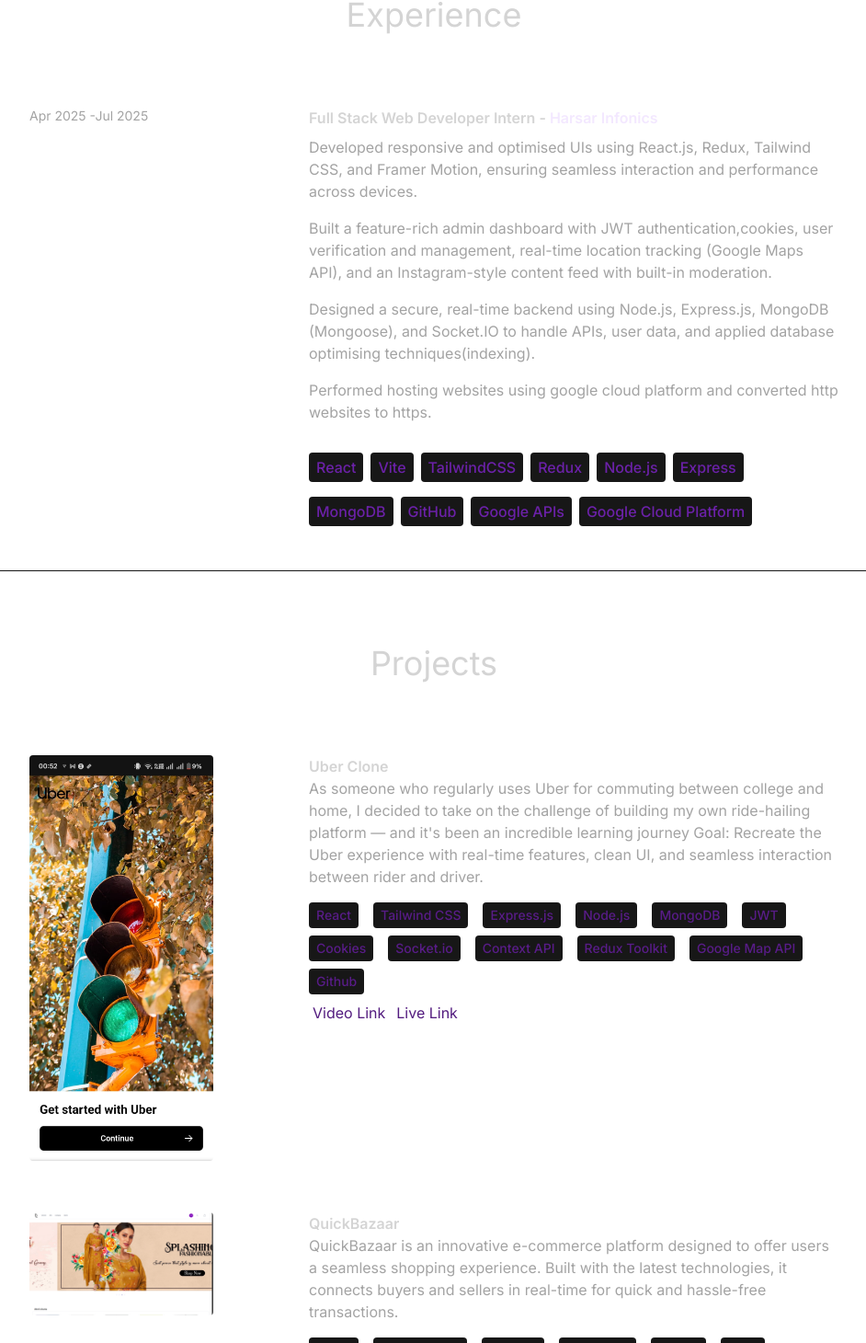
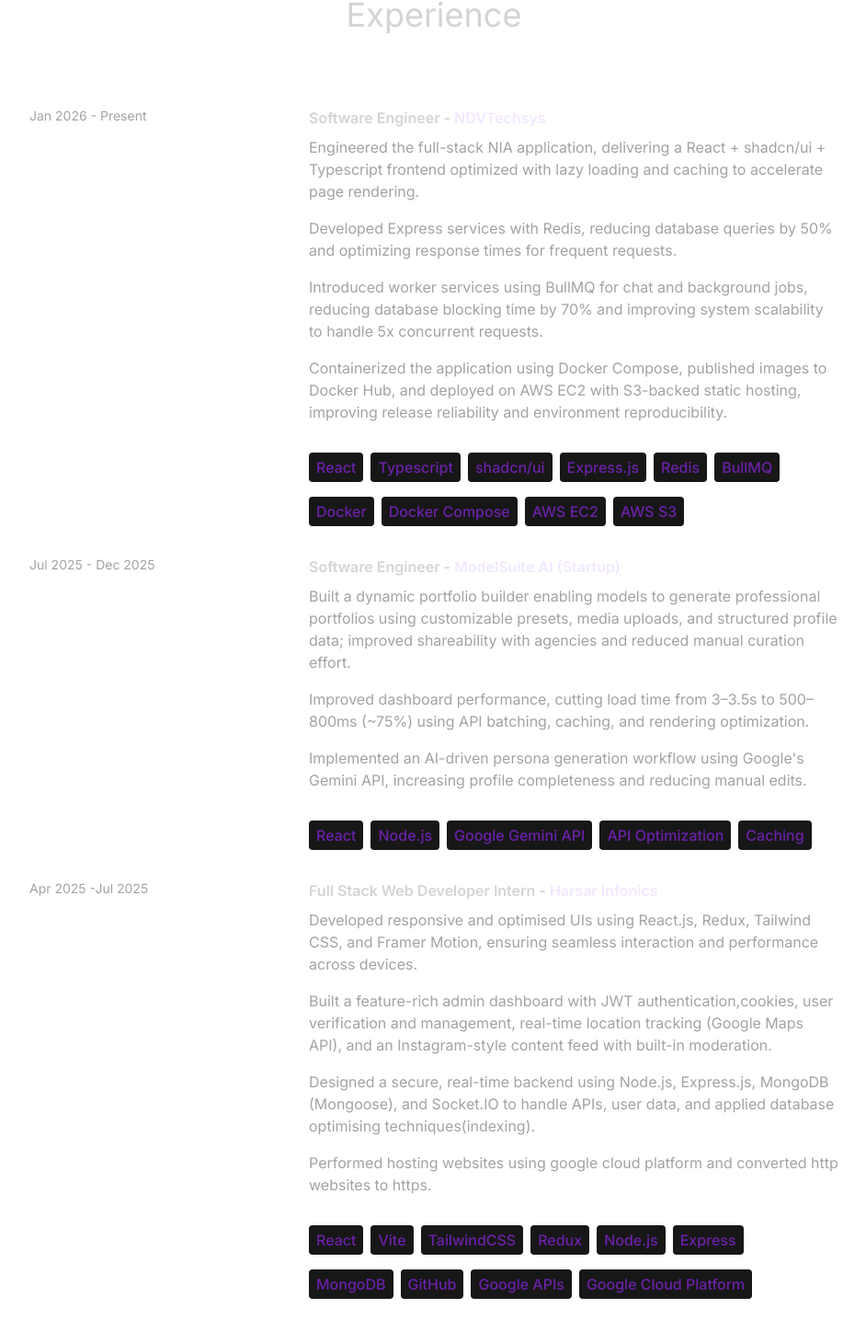
Before and after one commit to Karan-Singh-Bisht/Portfolio, a React (Vite) app: page / in a window 1280 px wide. Shown: the part 1949-3409 px from the top of the page at 92% size, without its empty margins (168-1110 px from the left). Built offline with nearby package versions, Linux system fonts and the light colour scheme.

Commit message:
Project and Experience Update

```diff
--- a/src/components/Home.jsx
+++ b/src/components/Home.jsx
@@ -13,7 +13,6 @@
     <>
       <div>
         <div className="overflow-x-hidden overflow-y-hidden text-neutral-300 antialiased selection:bg-cyan-300 selection:text-cyan-900">
-          <BlobCursor />
           <div className="fixed top-0 -z-10 h-full w-full">
             <div className="absolute top-0 z-[-2] h-screen w-screen bg-neutral-950 bg-[radial-gradient(ellipse_80%_80%_at_50%_-20%,rgba(120,119,198,0.3),rgba(255,255,255,0))]"></div>
           </div>
--- a/src/components/TextAnimation/Decrypt.jsx
+++ b/src/components/TextAnimation/Decrypt.jsx
@@ -38,7 +38,7 @@
 export default function DecryptedText({
   text,
   speed = 90,
-  maxIterations = 15,
+  maxIterations = 10,
   sequential = false,
   revealDirection = "start",
   useOriginalCharsOnly = false,
@@ -206,7 +206,7 @@
 
     const observer = new IntersectionObserver(
       observerCallback,
-      observerOptions
+      observerOptions,
     );
     const currentRef = containerRef.current;
     if (currentRef) {
--- a/src/constants/index.js
+++ b/src/constants/index.js
@@ -2,6 +2,7 @@
 import MovieMania from "../assets/projects/MovieMania.png";
 import QuickBazaar from "../assets/projects/QuickBazaarPhoto.png";
 import uberClone from "../assets/projects/uberClone.jpeg";
+import verify from "/verify.png";
 
 export const HERO_CONTENT = `Hi, I'm Karan Singh Bisht , a results-driven MERN Stack Developer with a deep passion for creating cutting-edge web applications. My expertise spans both front-end and back-end development, allowing me to architect and deliver end-to-end solutions that drive business growth and user engagement.`;
 
@@ -13,6 +14,46 @@
 `;
 
 export const EXPERIENCES = [
+  {
+    year: "Jan 2026 - Present",
+    role: "Software Engineer",
+    company: "NDVTechsys",
+    description: [
+      "Engineered the full-stack NIA application, delivering a React + shadcn/ui + Typescript frontend optimized with lazy loading and caching to accelerate page rendering.",
+      "Developed Express services with Redis, reducing database queries by 50% and optimizing response times for frequent requests.",
+      "Introduced worker services using BullMQ for chat and background jobs, reducing database blocking time by 70% and improving system scalability to handle 5x concurrent requests.",
+      "Containerized the application using Docker Compose, published images to Docker Hub, and deployed on AWS EC2 with S3-backed static hosting, improving release reliability and environment reproducibility.",
+    ],
+    technologies: [
+      "React",
+      "Typescript",
+      "shadcn/ui",
+      "Express.js",
+      "Redis",
+      "BullMQ",
+      "Docker",
+      "Docker Compose",
+      "AWS EC2",
+      "AWS S3",
+    ],
+  },
+  {
+    year: "Jul 2025 - Dec 2025",
+    role: "Software Engineer",
+    company: "ModelSuite AI (Startup)",
+    description: [
+      "Built a dynamic portfolio builder enabling models to generate professional portfolios using customizable presets, media uploads, and structured profile data; improved shareability with agencies and reduced manual curation effort.",
+      "Improved dashboard performance, cutting load time from 3–3.5s to 500–800ms (~75%) using API batching, caching, and rendering optimization.",
+      "Implemented an AI-driven persona generation workflow using Google's Gemini API, increasing profile completeness and reducing manual edits.",
+    ],
+    technologies: [
+      "React",
+      "Node.js",
+      "Google Gemini API",
+      "API Optimization",
+      "Caching",
+    ],
+  },
   {
     year: "Apr 2025 -Jul 2025",
     role: "Full Stack Web Developer Intern",
@@ -63,18 +104,37 @@
       "https://drive.google.com/file/d/1ZQ7OaFJm9eIHS8Mpko8q9WKSmZL5TlbM/view?usp=drive_link",
   },
   {
-    title: "QuickBazaar",
-    image: QuickBazaar,
+    title: "Verify - Authenticity Validator for Academia",
+    image: verify, // You'll need to add your image variable
     description:
-      " QuickBazaar is an innovative e-commerce platform designed to offer users a seamless shopping experience. Built with the latest technologies, it connects buyers and sellers in real-time for quick and hassle-free transactions.",
+      "Verify is an AI-powered blockchain-backed document authentication platform built to detect forged and tampered credentials. Developed for the ISRO hackathon where we achieved Top-5 placement. The platform enables secure role-based access control, university onboarding with controlled issuance workflows, and QR-code-based verification for instant validation of blockchain-anchored certificates and degree records.",
     technologies: [
       "React",
-      "React-Redux",
+      "Typescript",
+      "Redux",
+      "Blockchain",
+      "AI",
+      "QR Code",
+      "Github",
+    ],
+    link: "https://verify-v1.netlify.app/",
+  },
+  {
+    title: "QuickBazaar – Cloud-Native Microservices E-commerce Platform",
+    image: QuickBazaar, // Using your existing image variable
+    description:
+      "QuickBazaar is a cloud-native microservices-based e-commerce system with independent services for auth, user, cart, payment, rating, product and orders. The platform is orchestrated on Kubernetes using Helm charts with environment-specific configurations and rolling updates. Features secure inter-service communication via NGINX Ingress Controller and deploys MongoDB Community Edition with persistent storage for reliable data retention.",
+    technologies: [
+      "React",
+      "Redux",
       "Node.js",
       "Express.js",
-      "Github",
-      "JWT",
       "MongoDB",
+      "Kubernetes",
+      "Docker",
+      "Helm",
+      "NGINX",
+      "Microservices",
       "Github",
     ],
     link: "https://bucolic-rugelach-8be688.netlify.app/",
```
Also changed, not shown: public/verify.png (added).
